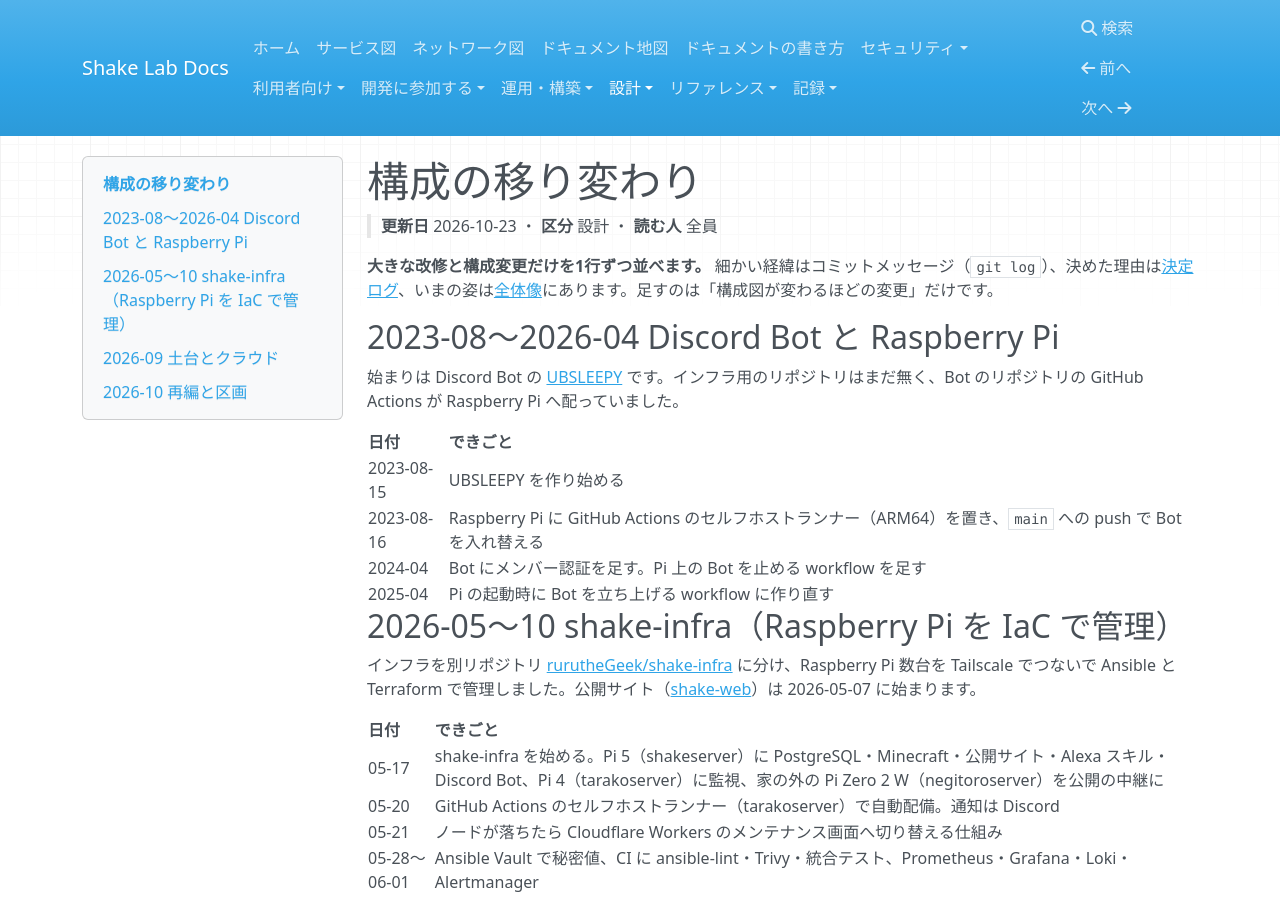
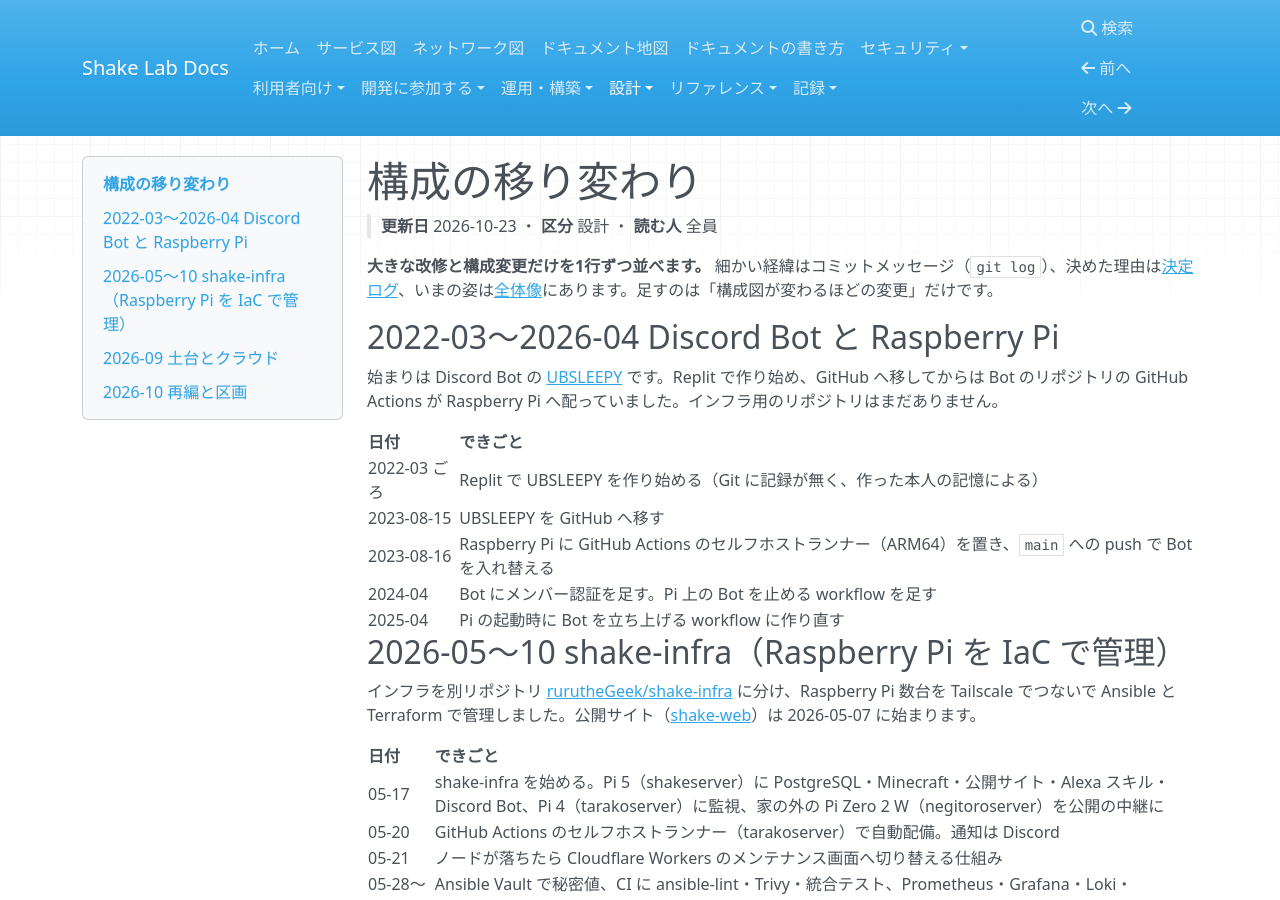
Before and after one commit to rurutheGeek/shake-cloud, an MkDocs documentation site: the page built from docs/architecture/history.md, in a window 1280 px wide and 900 px high. Built offline with MkDocs 1.6.1, drawn with Linux system fonts in a browser that asks for light colours; nearby versions of some CDN libraries; a script that is not in the unit is left out.

Commit message:
docs(history): 年表の起点を Replit で Bot を作り始めた 2022-03 ごろにする
Co-Authored-By: Claude Opus 5.5 <noreply@anthropic.com>

```diff
--- a/docs/architecture/history.md
+++ b/docs/architecture/history.md
@@ -14,13 +14,14 @@ tags:
 
 **大きな改修と構成変更だけを1行ずつ並べます。** 細かい経緯はコミットメッセージ（`git log`）、決めた理由は[決定ログ](decisions.md)、いまの姿は[全体像](overview.md)にあります。足すのは「構成図が変わるほどの変更」だけです。
 
-## 2023-08〜2026-04 Discord Bot と Raspberry Pi
+## 2022-03〜2026-04 Discord Bot と Raspberry Pi
 
-始まりは Discord Bot の [UBSLEEPY](https://github.com/rurutheGeek/UBSLEEPY) です。インフラ用のリポジトリはまだ無く、Bot のリポジトリの GitHub Actions が Raspberry Pi へ配っていました。
+始まりは Discord Bot の [UBSLEEPY](https://github.com/rurutheGeek/UBSLEEPY) です。Replit で作り始め、GitHub へ移してからは Bot のリポジトリの GitHub Actions が Raspberry Pi へ配っていました。インフラ用のリポジトリはまだありません。
 
 | 日付 | できごと |
 | --- | --- |
-| 2023-08-15 | UBSLEEPY を作り始める |
+| 2022-03 ごろ | Replit で UBSLEEPY を作り始める（Git に記録が無く、作った本人の記憶による） |
+| 2023-08-15 | UBSLEEPY を GitHub へ移す |
 | 2023-08-16 | Raspberry Pi に GitHub Actions のセルフホストランナー（ARM64）を置き、`main` への push で Bot を入れ替える |
 | 2024-04 | Bot にメンバー認証を足す。Pi 上の Bot を止める workflow を足す |
 | 2025-04 | Pi の起動時に Bot を立ち上げる workflow に作り直す |
```
